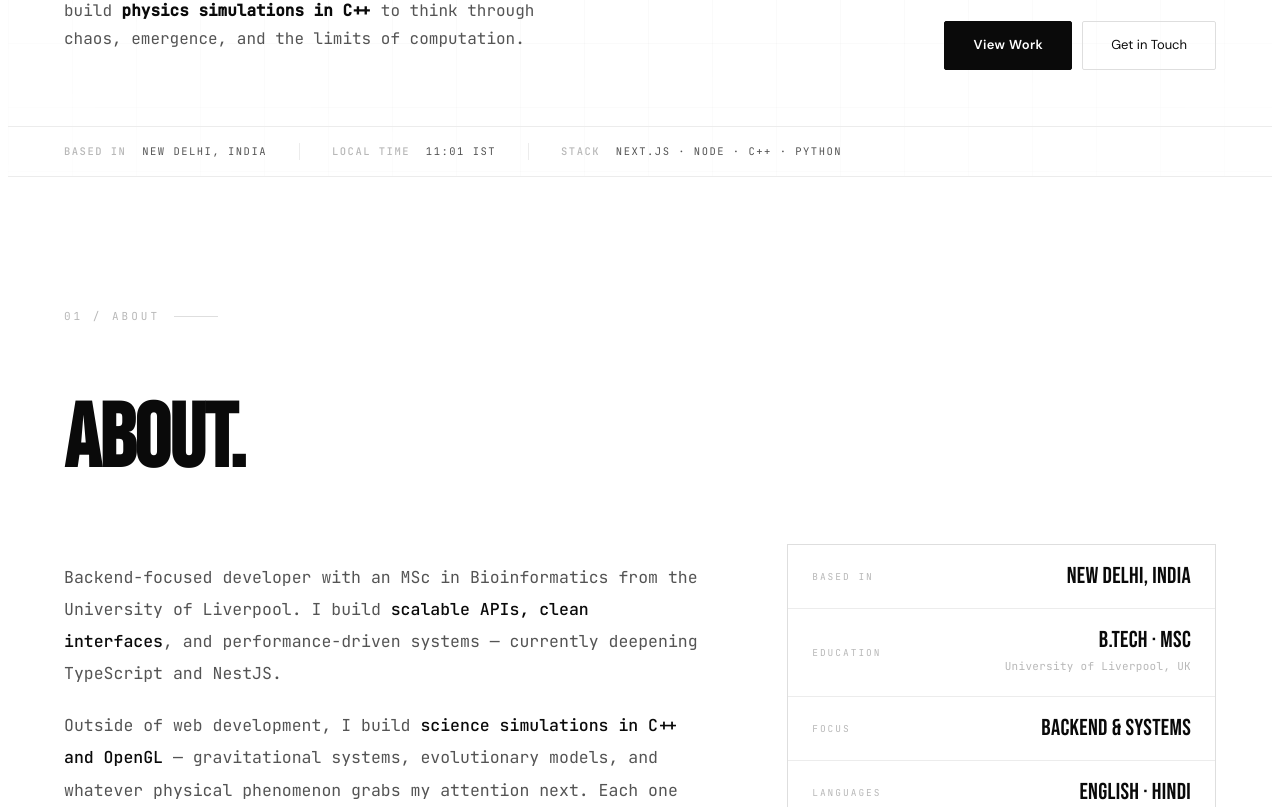
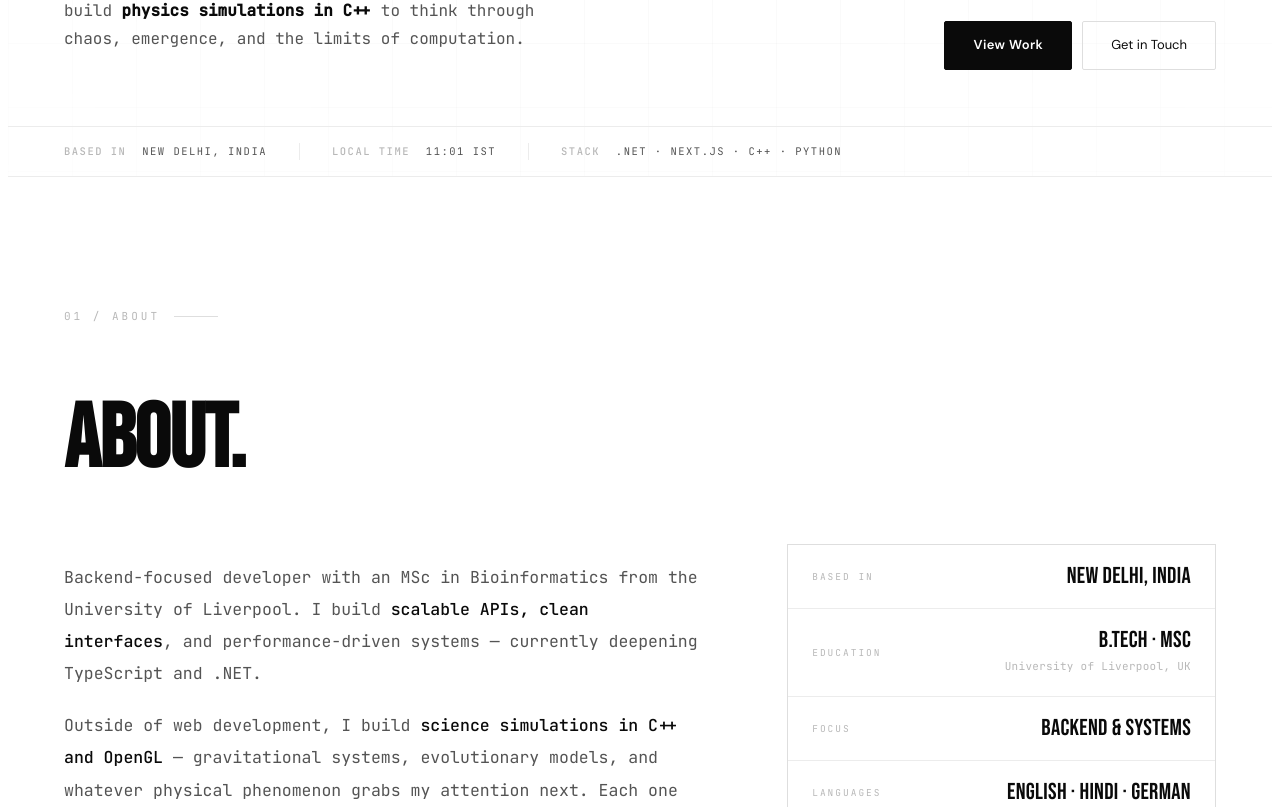
Before and after one commit to dhananjaygangwar/Portfolio, a Next.js app: page / in a window 1280 px wide. Shown: the part 733-1540 px from the top of the page. Built offline with nearby package versions, Linux system fonts and the light colour scheme.

Commit message:
skill update

```diff
--- a/app/components/About.tsx
+++ b/app/components/About.tsx
@@ -9,7 +9,7 @@ export function About() {
           <p>
             Backend-focused developer with an MSc in Bioinformatics from the University of Liverpool.
             I build <strong>scalable APIs, clean interfaces</strong>, and performance-driven systems —
-            currently deepening TypeScript and NestJS.
+            currently deepening TypeScript and .NET.
           </p>
           <p>
             Outside of web development, I build <strong>science simulations in C++ and OpenGL</strong> —
@@ -32,7 +32,7 @@ export function About() {
             { label: 'Based in', value: 'New Delhi, India' },
             { label: 'Education', value: 'B.Tech · MSc', note: 'University of Liverpool, UK' },
             { label: 'Focus', value: 'Backend & Systems' },
-            { label: 'Languages', value: 'English · Hindi' },
+            { label: 'Languages', value: 'English · Hindi · German' },
             { label: 'Availability', value: 'Open · Relocatable' },
           ].map(({ label, value, note }) => (
             <div key={label} className="about-fact">
--- a/app/components/Contact.tsx
+++ b/app/components/Contact.tsx
@@ -40,7 +40,7 @@ export function Contact() {
             },
             {
               q: 'What kind of roles are you looking for?',
-              a: 'Full stack or backend-leaning engineering roles. TypeScript, NestJS, and Node.js primarily; Python / FastAPI secondary. I do my best work on product-driven teams that care about engineering quality.',
+              a: 'Full stack or backend-leaning engineering roles. C# / .NET and TypeScript primarily; Python / FastAPI secondary. I do my best work on product-driven teams that care about engineering quality.',
             },
             {
               q: "What's the deal with the simulations?",
--- a/app/components/Hero.tsx
+++ b/app/components/Hero.tsx
@@ -26,7 +26,7 @@ export function Hero() {
         <div className="hero-bottom">
           <p className="hero-desc">
             I design and ship <strong>backend systems and full-stack web apps</strong> — TypeScript,
-            NestJS, Node. Off the clock, I build <strong>physics simulations in C++</strong> to think
+            C# / .NET, Node. Off the clock, I build <strong>physics simulations in C++</strong> to think
             through chaos, emergence, and the limits of computation.
           </p>
           <div className="btn-group">
@@ -44,7 +44,7 @@ export function Hero() {
           <b>Local time</b> <LocalTime />
         </span>
         <span className="meta-item">
-          <b>Stack</b> Next.js · Node · C++ · Python
+          <b>Stack</b> .NET · Next.js · C++ · Python
         </span>
       </div>
     </section>
--- a/app/components/Projects.tsx
+++ b/app/components/Projects.tsx
@@ -58,8 +58,8 @@ export function Projects() {
             badge: 'planned',
             bl: 'Coming Soon',
             title: 'Developer Tooling — TBD',
-            desc: 'Next web project in the pipeline. API-first, developer-tooling space. Stack will include Next.js, NestJS, and TypeScript.',
-            tech: ['Next.js', 'NestJS', 'TypeScript', 'PostgreSQL'],
+            desc: 'Next web project in the pipeline. API-first, developer-tooling space. Stack will include Next.js, .NET, and TypeScript.',
+            tech: ['Next.js', '.NET', 'TypeScript', 'PostgreSQL'],
             dim: true,
           },
         ].map(({ num, badge, bl, title, desc, tech, dim }) => (
--- a/app/components/Skills.tsx
+++ b/app/components/Skills.tsx
@@ -9,10 +9,10 @@ export function Skills() {
           {
             cat: 'Backend',
             skills: [
+              { n: 'C# / .NET', h: true },
+              { n: 'ASP.NET Core', h: true },
               { n: 'Node.js', h: true },
-              { n: 'NestJS', h: true },
-              { n: 'FastAPI', h: true },
-              { n: 'C# / ASP.NET', h: false },
+              { n: 'FastAPI', h: false },
               { n: 'REST APIs', h: false },
               { n: 'Auth / JWT', h: false },
               { n: 'Python', h: false },
```
